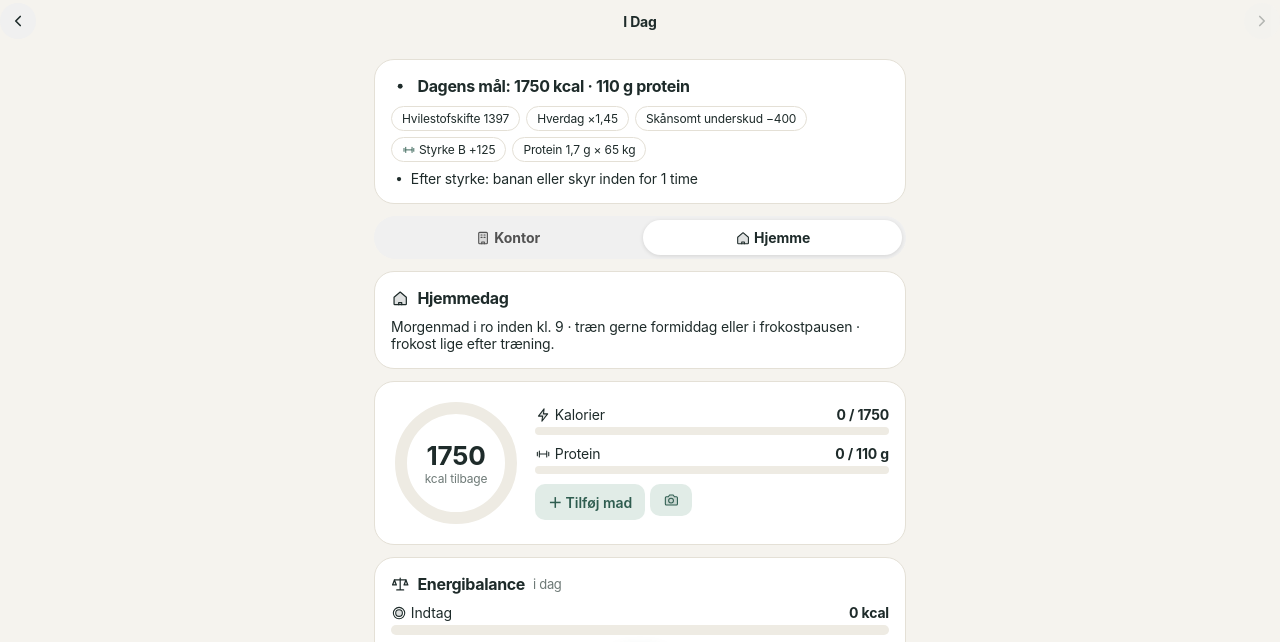
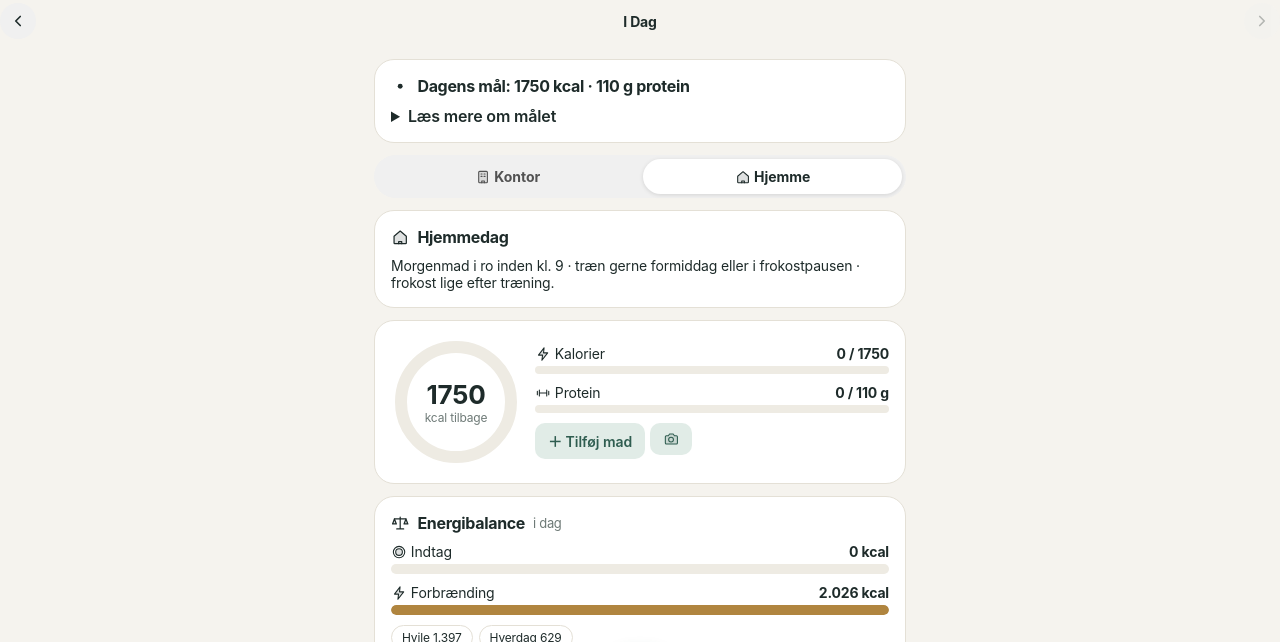
Before and after one commit to Dzenih/min-uge, a plain HTML site: page index.html in a window 1280 px wide. Shown: the part 93-735 px from the top of the page. Drawn offline with Linux system fonts and the light colour scheme.

Commit message:
Collapse daily goal card behind "Læs mere"
The "Dagens mål" card now shows only the kcal and protein headline.
The reasoning, tips, and "Brug automatisk" note move into a details
element that reuses the existing ".more" expander style.

Co-authored-by: Copilot App <223556219+Copilot@users.noreply.github.com>

```diff
--- a/index.html
+++ b/index.html
@@ -1449,9 +1449,11 @@ function goalFor(k = iso(new Date())){
 }
 function goalCard(k){ const G = goalFor(k);
   return `<div class="card"><h2>🎯 Dagens mål: ${G.kcal} kcal · ${G.p} g protein</h2>
+    <details class="more"><summary>Læs mere om målet</summary><div>
     <div class="why">${G.why.map(x => `<span>${x}</span>`).join('')}</div>
     ${G.tips.length ? `<div style="font-size:14px;margin-top:8px">${G.tips.join('<br>')}</div>` : ''}
-    ${!G.auto ? `<div class="muted" style="margin-top:6px">Automatisk ville være ${G.autoK} kcal · ${G.autoP} g. <a href="#" onclick="setS('auto',true);render();return false">Brug automatisk</a></div>` : ''}</div>`; }
+    ${!G.auto ? `<div class="muted" style="margin-top:6px">Automatisk ville være ${G.autoK} kcal · ${G.autoP} g. <a href="#" onclick="setS('auto',true);render();return false">Brug automatisk</a></div>` : ''}
+    </div></details></div>`; }
 function segsFor(wd, w){
   if (wd === 1) return [['Rolig gang', 20*60, '#a3a3a3']];
   if (wd === 2) return [['Opvarmning, roligt', 180, '#d4d4d4'], ['Rask gang 5–6 km/t', (w.walk-6)*60, '#404040'], ['Nedkøling', 180, '#d4d4d4']];
```
